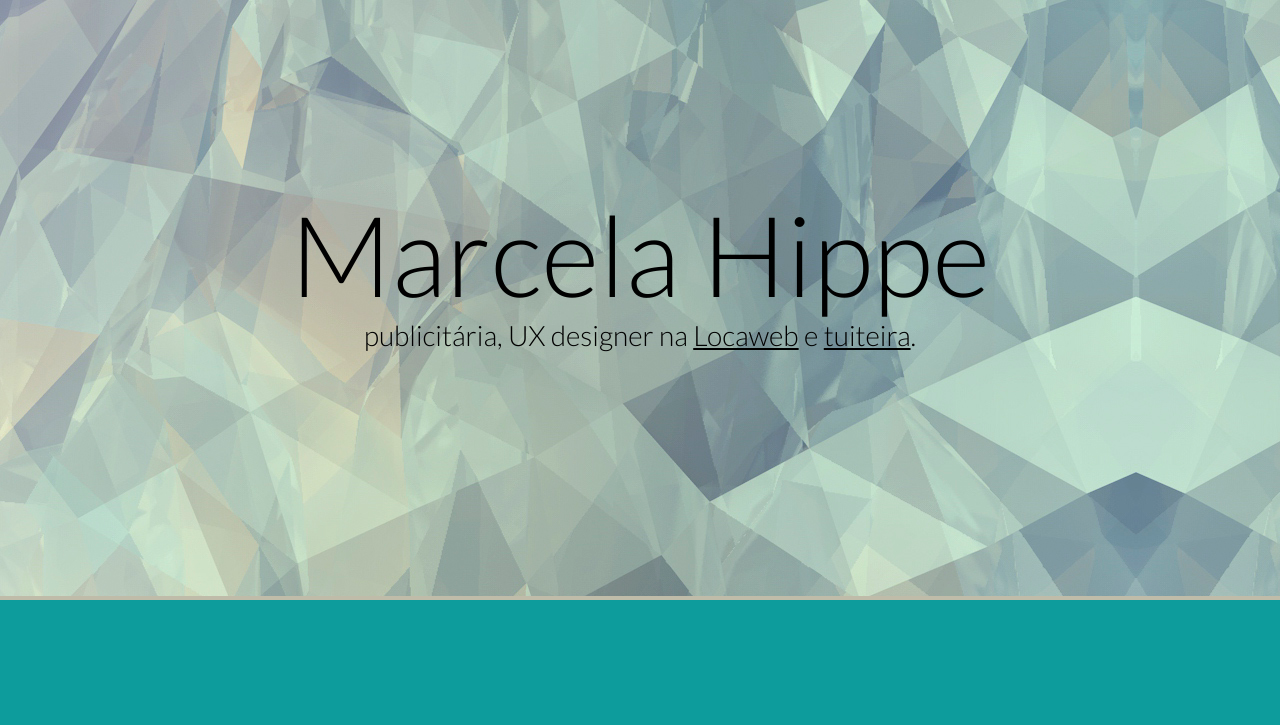
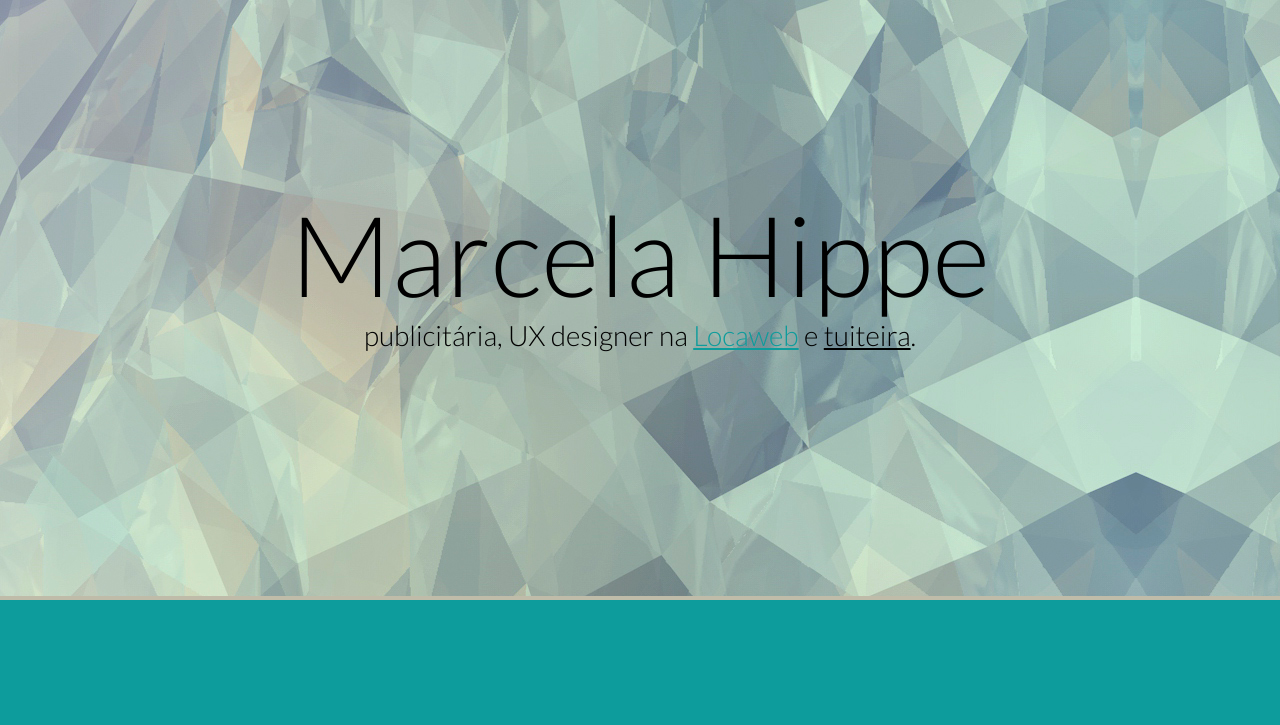
Before and after one commit to marcelahippe/marcelahippe.github.io, a plain HTML site: page index.html in a window 1280 px wide. In both pictures the pointer is over the link "Locaweb". Shown: the top 725 px of the page. Drawn offline with Linux system fonts and the light colour scheme.

Commit message:
hover do link

```diff
--- a/css/base.css
+++ b/css/base.css
@@ -29,7 +29,7 @@ body {
 }
 
 .intro a:hover {
-	color: #000;
+	color: #0D9C9C;
 }
 
 .intro h1 {
```
